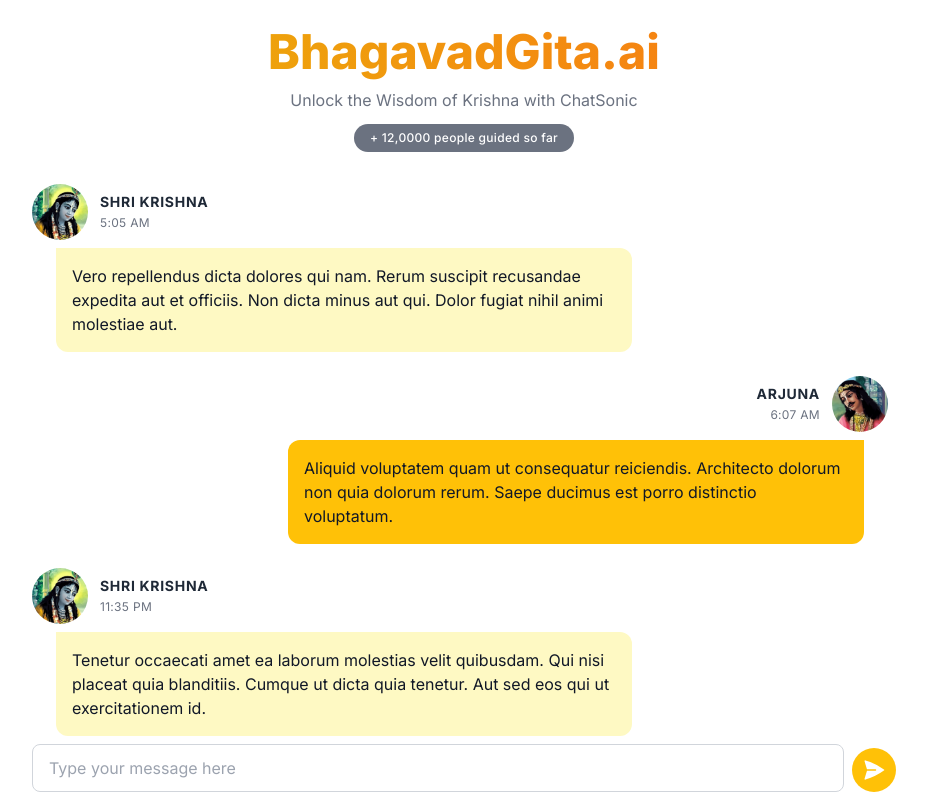
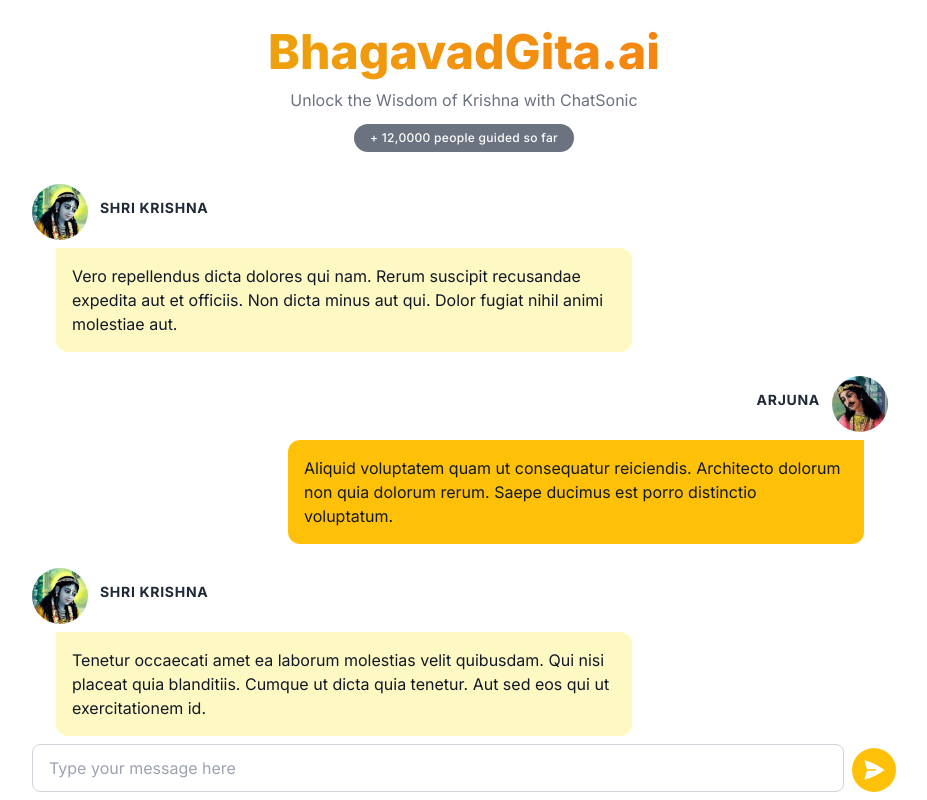
Before and after one commit to gita/Bhagavad-Gita-AI, a Next.js app: page / in a window 1280 px wide. Shown: the whole page, without its empty margins (176-1103 px from the left). Built offline with nearby package versions, Linux system fonts and the light colour scheme.

Commit message:
remove time (since we don't store it anywhere in db)

```diff
--- a/components/ChatBubble/UserDetails.tsx
+++ b/components/ChatBubble/UserDetails.tsx
@@ -3,10 +3,10 @@
 
 interface UserDetailsProps {
   sent: boolean
-  time: string
+  // time: string
 }
 
-const UserDetails = ({ sent, time }: UserDetailsProps) => {
+const UserDetails = ({ sent }: UserDetailsProps) => {
   return (
     <div
       className={`flex gap-3 items-center ${sent ? 'flex-row-reverse' : ''}`}>
@@ -25,7 +25,7 @@
           {sent ? 'Arjuna' : 'Shri Krishna'}
         </p>
         <p className='text-xs tracking-wide leading-none text-gray-500'>
-          {useTimeFormat(time)}
+          {/* {useTimeFormat(time)} */}
         </p>
       </div>
     </div>
--- a/components/ChatBubble/index.tsx
+++ b/components/ChatBubble/index.tsx
@@ -1,12 +1,12 @@
 import UserDetails from './UserDetails'
 
 interface ChatBubbleProps {
-  time: string
+  // time: string
   message: string
   sent: boolean
 }
 
-const ChatBubble = ({ time, message, sent }: ChatBubbleProps) => {
+const ChatBubble = ({  message, sent }: ChatBubbleProps) => {
   return (
     <>
       <div
@@ -18,7 +18,7 @@
             sent ? 'justify-end items-end' : 'items-start justify-start'
           }`}>
           {/* User Details */}
-          <UserDetails time={time} sent={sent} />
+          <UserDetails sent={sent} />
           {/* Text */}
           <div
             className={`flex flex-col items-start justify-start p-3 md:p-4 rounded-xl  max-w-xl ${
--- a/components/ChatSection.tsx
+++ b/components/ChatSection.tsx
@@ -8,7 +8,7 @@
         return (
           <ChatBubble
             key={index}
-            time={item.time}
+            // time={item.time}
             message={item.message}
             sent={item.sent}
           />
@@ -16,12 +16,10 @@
       })}
 
       <ChatBubble
-        time='2011-08-12T20:17:46.384Z'
         message='Namaste, I am Krishna and I can answer any of your questions related to anything. Go ahead ask me something'
         sent={false}
       />
       <ChatBubble
-        time='2011-08-12T20:17:46.384Z'
         message='Lorem ipsum dolor sit, amet consectetur adipisicing elit. Quaerat,
           sint deleniti odit non sequi explicabo asperiores dolorem porro nam
           fuga omnis veritatis ipsa debitis assumenda, saepe earum! Voluptate
--- a/package.json
+++ b/package.json
@@ -18,6 +18,7 @@
     "next": "13.1.6",
     "react": "18.2.0",
     "react-dom": "18.2.0",
+    "tailwind-scrollbar": "^2.1.0",
     "typescript": "4.9.5"
   },
   "devDependencies": {
--- a/utils/useTimeFormat.tsx
+++ b/utils/useTimeFormat.tsx
@@ -6,7 +6,7 @@
     hour12: true,
   })
 
-  return timeString
+  return timeString.toString()
 }
 
 export default useTimeFormat
```
Also changed, not shown: 1 other file (tests, documents, lock files or other folders).
